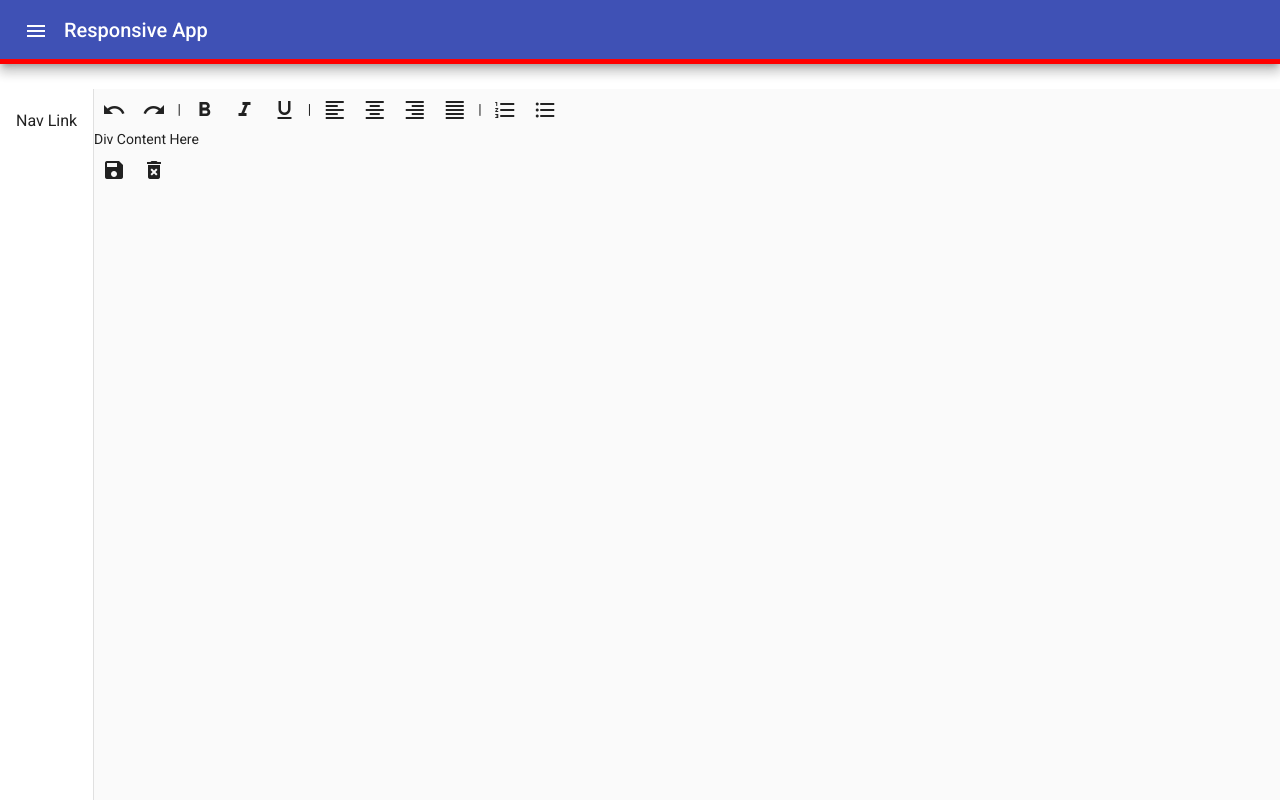
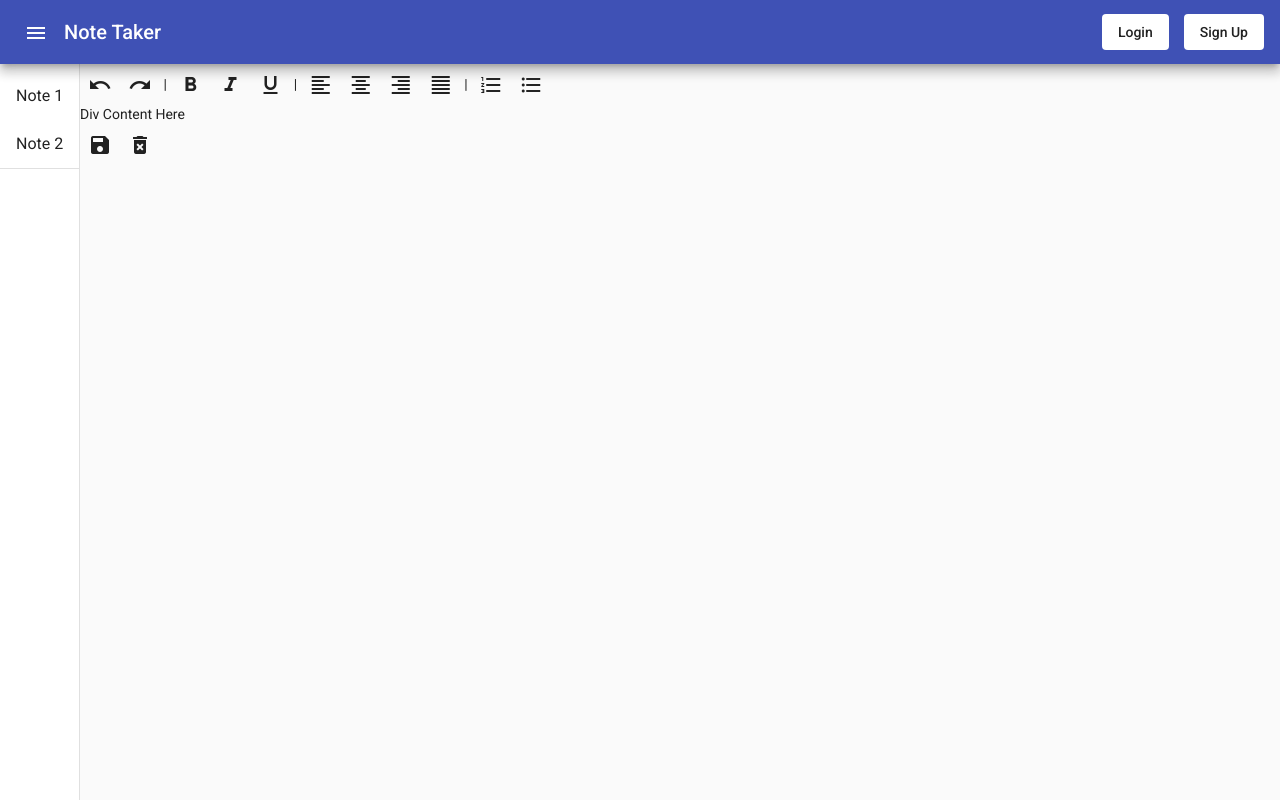
Before and after one commit to jenniferkirwin/note-taker-2, an Angular app: page / in a window 1280 px wide. Both pictures are taken after a click on the button "menu". Built offline with nearby package versions, Linux system fonts and the light colour scheme.

Commit message:
Cleaned up navigation

```diff
--- a/src/app/components/navigation/navigation.component.html
+++ b/src/app/components/navigation/navigation.component.html
@@ -1,15 +1,22 @@
-<div class="example-container" [class.example-is-mobile]="mobileQuery.matches">
-  <mat-toolbar color="primary" class="example-toolbar">
+<div class="nav-container" [class.nav-is-mobile]="mobileQuery.matches">
+  <mat-toolbar color="primary" class="nav-toolbar">
     <button mat-icon-button (click)="snav.toggle()"><mat-icon>menu</mat-icon></button>
-    <h1 class="example-app-name">Responsive App</h1>
+    <h1 class="nav-app-name">Note Taker</h1>
+    <span class="spacer"></span>
+    <div class="login-btns">
+      <button mat-flat-button>Login</button>
+      <button mat-flat-button>Sign Up</button>
+    </div>
   </mat-toolbar>
 
-  <mat-sidenav-container class="example-sidenav-container"
+  <mat-sidenav-container class="nav-sidenav-container"
                          [style.marginTop.px]="mobileQuery.matches ? 56 : 0">
     <mat-sidenav #snav [mode]="mobileQuery.matches ? 'over' : 'side'"
                  [fixedInViewport]="mobileQuery.matches" fixedTopGap="56">
       <mat-nav-list>
-        <a mat-list-item routerLink=".">Nav Link</a>
+        <a mat-list-item routerLink=".">Note 1</a>
+        <a mat-list-item routerLink=".">Note 2</a>
+        <mat-divider></mat-divider>
       </mat-nav-list>
     </mat-sidenav>
 
--- a/src/app/components/navigation/navigation.component.scss
+++ b/src/app/components/navigation/navigation.component.scss
@@ -1,6 +1,10 @@
 @import '~@angular/material/theming';
 
-.example-container {
+.spacer {
+  flex: 1 1 auto;
+}
+
+.nav-container {
   display: flex;
   flex-direction: column;
   position: absolute;
@@ -10,31 +14,28 @@
   right: 0;
 }
 
-.example-is-mobile .example-toolbar {
+.nav-is-mobile .nav-toolbar {
   position: fixed;
-  /* Make sure the toolbar will stay on top of the content as it scrolls past. */
-
 }
 
-.example-toolbar {
-  border-bottom: 5px solid red;
+.nav-toolbar {
   @include mat-elevation-transition;
   @include mat-elevation(8);
-  margin-bottom: 25px;
 }
 
-h1.example-app-name {
+h1.nav-app-name {
   margin-left: 8px;
 }
 
-.example-sidenav-container {
-  /* When the sidenav is not fixed, stretch the sidenav container to fill the available space. This
-     causes `<mat-sidenav-content>` to act as our scrolling element for desktop layouts. */
+.nav-sidenav-container {
   flex: 1;
+  z-index: -999;
 }
 
-.example-is-mobile .example-sidenav-container {
-  /* When the sidenav is fixed, don't constrain the height of the sidenav container. This allows the
-     `<body>` to be our scrolling element for mobile layouts. */
+.nav-is-mobile .nav-sidenav-container {
   flex: 1 0 auto;
 }
+
+.login-btns button {
+  margin-left: 15px;
+}
```
